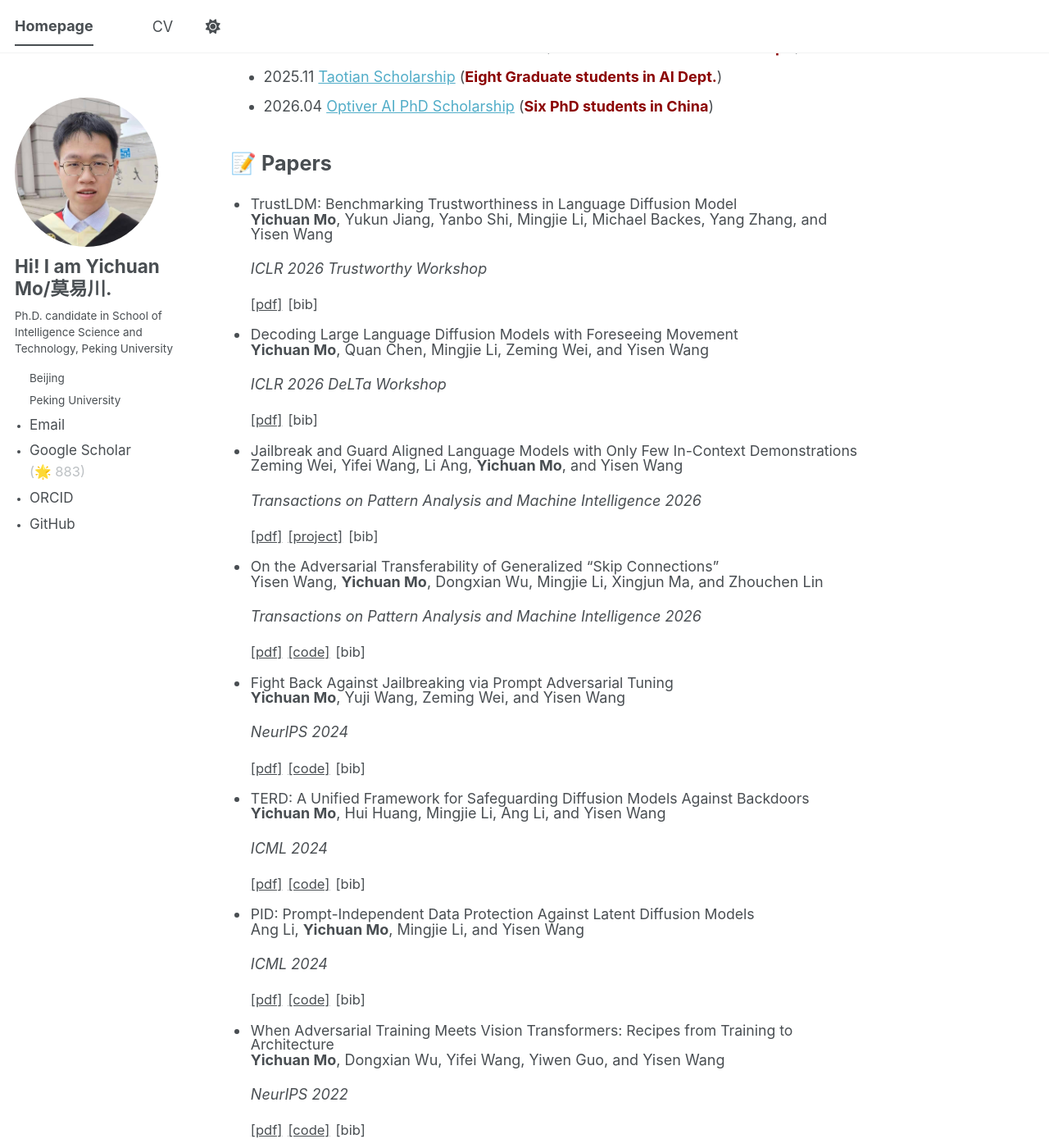
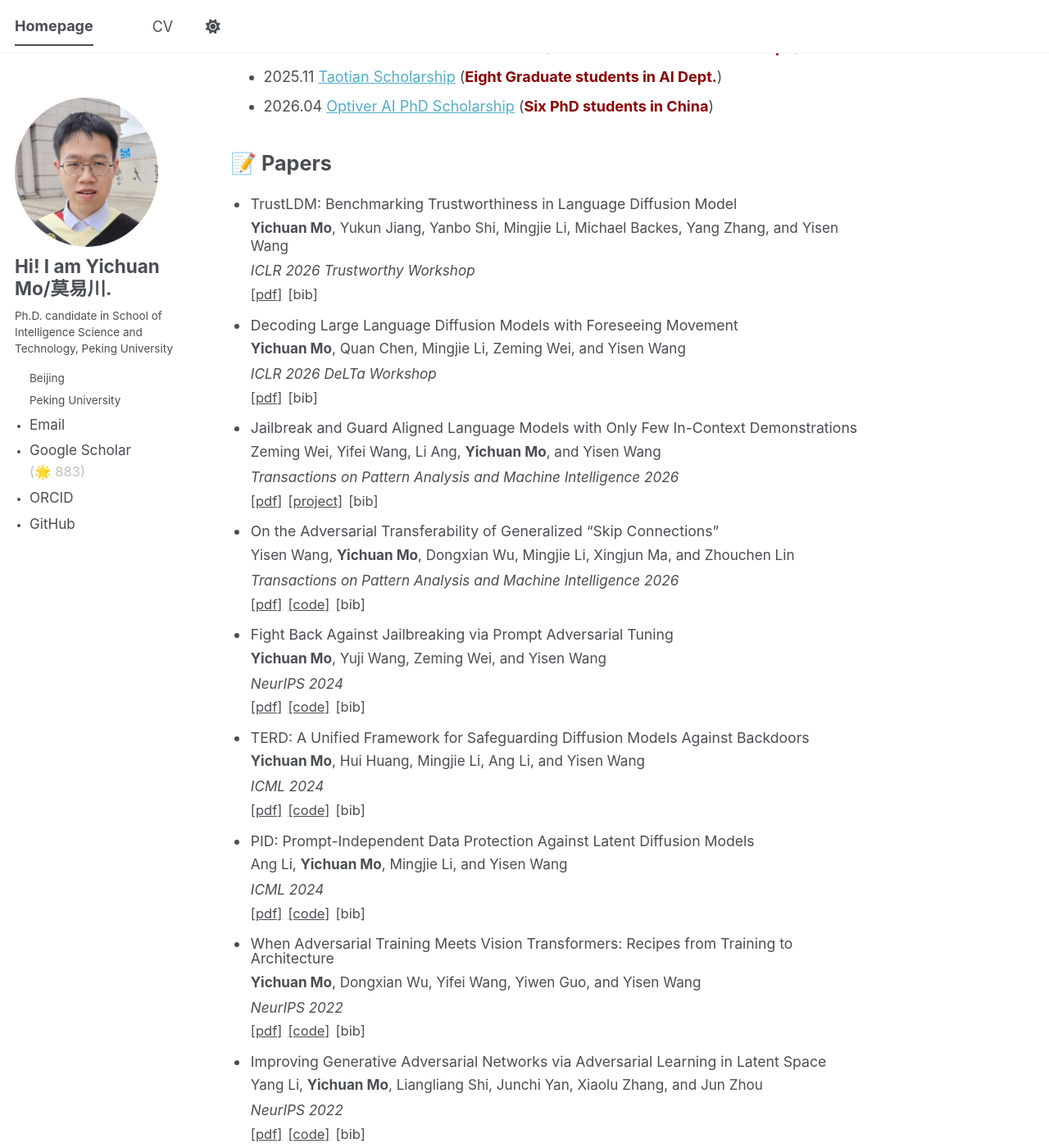
Before and after one commit to mo666666/mo666666.github.io, a Jekyll site: the page built from _pages/about.md, in a window 1280 px wide and 1400 px high, scrolled down 1214 px. Shown: the whole window at 82% size. Built offline with Jekyll 4.4.1, drawn with Linux system fonts in a browser that asks for light colours; a script bundle is joined from its source files by our own code; library files that are not in the unit come from our copies.

Commit message:
revise margin

```diff
--- a/_sass/layout/_publications.scss
+++ b/_sass/layout/_publications.scss
@@ -41,7 +41,7 @@
 }
 
 .publications-list--bulleted .publication-entry {
-  gap: 0.05rem;
+  gap: 0.5em;
 }
 
 .publications-list--bulleted .publication-entry__title,
@@ -54,13 +54,13 @@
 }
 
 .publications-list--bulleted .publication-links {
-  margin-top: 0.05rem;
+  margin-top: 0;
 }
 
 .publication-entry {
   display: flex;
   flex-direction: column;
-  gap: 0;
+  gap: 0.5em;
 }
 
 .publication-entry__title {
@@ -71,7 +71,9 @@
 }
 
 .publication-entry__authors,
-.publication-entry__venue {
+.publication-entry__venue,
+.page__content .publication-entry__authors,
+.page__content .publication-entry__venue {
   margin: 0;
   font-size: 0.95rem;
   line-height: 1.28;
```
